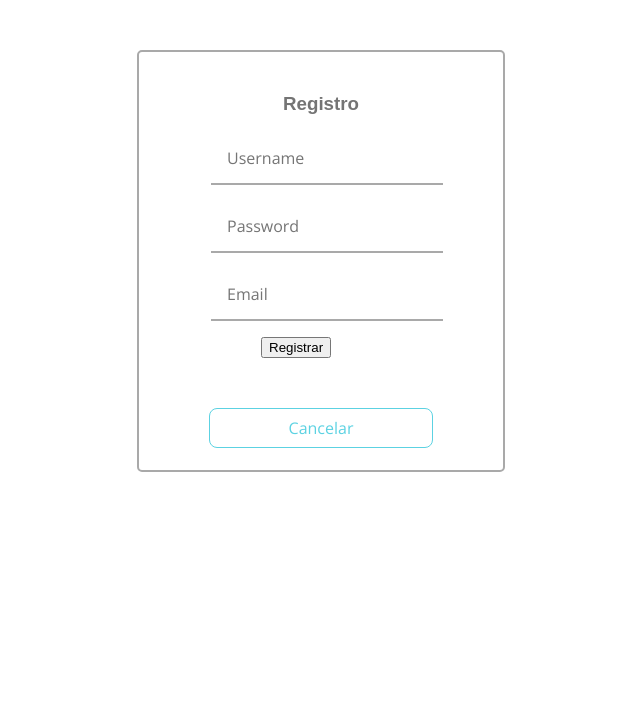
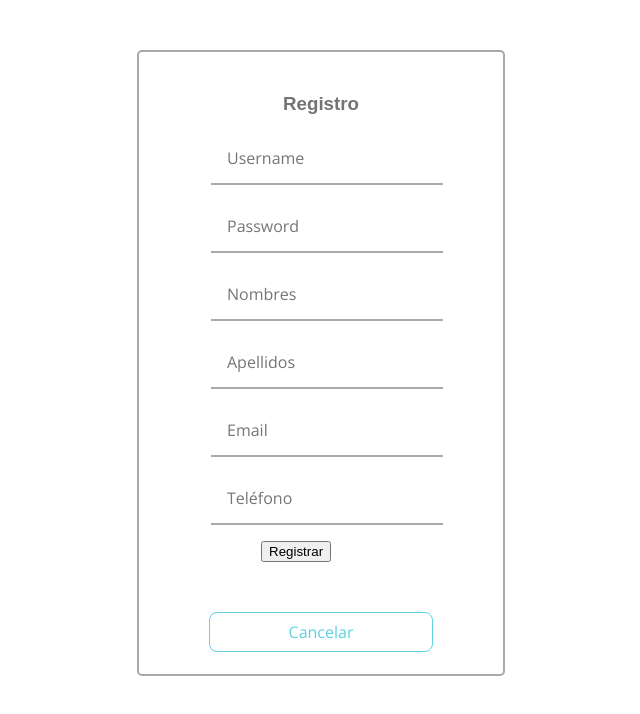
Before and after one commit to jcardenascAndes93/guiaColombianaAngular, an Angular app: page / in a window 1280 px wide. Shown: the top 714 px of the page, without its empty margins (343-983 px from the left). Built offline with nearby package versions, Linux system fonts and the light colour scheme.

Commit message:
Conexion con API Rest para la creacion de usuarios

```diff
--- a/src/app/signup/signup.component.html
+++ b/src/app/signup/signup.component.html
@@ -15,18 +15,18 @@
 
         <span class="fontawesome-lock"></span>
         <input type="password" name="pass" placeholder="Password" [(ngModel)]="register.password">
-        <!--
-        <span></span>
-        <input type="text" id="name" placeholder="Nombres" [(ngModel)]=r egister.name>
 
         <span></span>
-        <input type="text" id="lastname" placeholder="Apellidos" [(ngModel)]=r egister.last_name>
-            -->
+        <input type="text" name="name" placeholder="Nombres" [(ngModel)]="register.first_name">
+
+        <span></span>
+        <input type="text" name="lastname" placeholder="Apellidos" [(ngModel)]="register.last_name">
+
         <span></span>
         <input type="text" name="email" placeholder="Email" [(ngModel)]="register.email">
-        <!--
+
         <span></span>
-        <input type="text" id="phone" placeholder="Teléfono" [(ngModel)]=r egister.phone>-->
+        <input type="text" name="phone" placeholder="Teléfono" [(ngModel)]="register.phone">
 
         <span></span>
         <span></span>
--- a/src/app/signup/signup.component.ts
+++ b/src/app/signup/signup.component.ts
@@ -16,10 +16,10 @@ export class SignupComponent implements OnInit {
     this.register = {
       username: '',
       password: '',
-      //name: '',
-      //last_name: '',
+      first_name: '',
+      last_name: '',
       email: '',
-      //phone: '',
+      phone: '',
     };
   }
 
```
